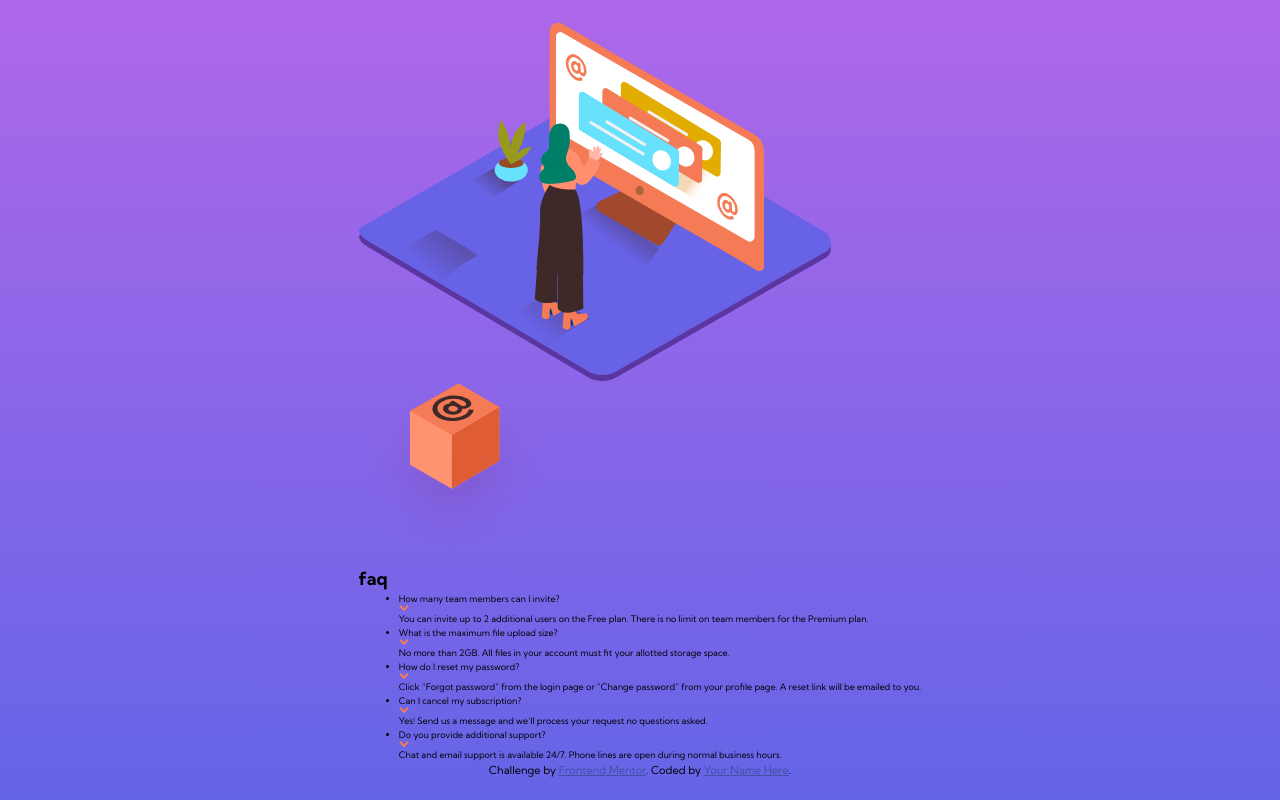
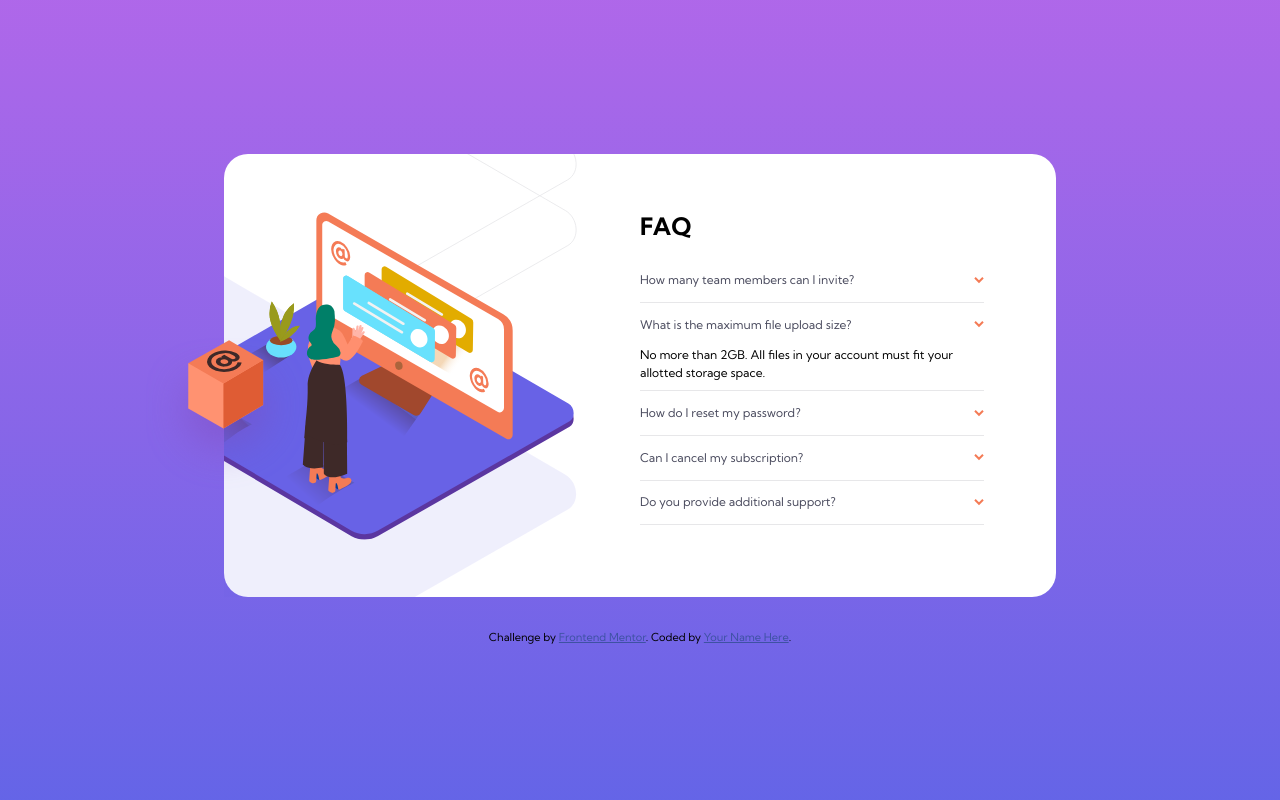
Before and after one commit to jrleijnse/faq-accordion-card, a website: page index.html in a window 1280 px wide. Drawn offline with Linux system fonts and the light colour scheme.

Commit message:
finish hero image

```diff
--- a/css/style.scss
+++ b/css/style.scss
@@ -3,14 +3,12 @@
 // Text
 $very-dark-desaturated-blue: hsl(238, 29%, 16%);
 $soft-red: hsl(14, 88%, 65%);
+$very-dark-grayish-blue: hsl(237, 12%, 33%);
+$dark-grayish-blue: hsl(240, 6%, 50%);
 
 // Background gradient:
 $soft-violet: hsl(273, 75%, 66%);
 $soft-blue: hsl(240, 73%, 65%);
-
-// Text
-$very-dark-grayish-blue: hsl(237, 12%, 33%);
-$dark-grayish-blue: hsl(240, 6%, 50%);
 
 // Dividers
 $light-grayish-blue: hsl(240, 5%, 91%);
@@ -23,12 +21,11 @@ $light-grayish-blue: hsl(240, 5%, 91%);
 }
 * {
   margin: 0;
+  padding: 0;
 }
-html,
+
 body {
   font-size: 0.75rem;
-}
-body {
   background: linear-gradient($soft-violet, $soft-blue);
   display: flex;
   flex-direction: column;
@@ -43,7 +40,6 @@ body {
 /* prettier-ignore */
 img, picture, video, canvas, svg {
   display: block;
-  max-width: 100%;
 }
 
 /* prettier-ignore */
@@ -62,10 +58,91 @@ p, h1, h2, h3, h4, h5, h6 {
 
 /* -------------------- CSS RESET ------------------ */
 
+.grid-container {
+  background-color: #fff;
+  display: grid;
+  grid-template-columns: 1fr 1fr;
+  width: 52rem;
+  border-radius: 1.5rem;
+}
+
+.hero-container {
+  position: relative;
+  overflow: hidden;
+
+  .background-pattern-image {
+    position: absolute;
+    width: 53rem;
+    top: -57%;
+    left: -119%;
+  }
+
+  .hero-image {
+    top: 50%;
+    position: absolute;
+    width: 27rem;
+    transform: translate(-19%, -50%);
+  }
+
+  .orange-box-image {
+    width: 10rem;
+    top: 50%;
+    transform: translate(-49%, -40%);
+    position: fixed;
+  }
+}
+
+.accordion-container {
+  padding: 4.5rem 4.5rem 4.5rem 0rem;
+
+  .accordion-title {
+    line-height: 0;
+    text-transform: uppercase;
+    margin-bottom: 2rem;
+    font-weight: 700;
+  }
+
+  .faq-list {
+    list-style: none;
+
+    .hidden-box {
+      display: none;
+    }
+  }
+}
+
+.question {
+  display: grid;
+  grid-template-columns: 1fr auto;
+  border-bottom: 1px solid $light-grayish-blue;
+  align-items: center;
+
+  .question-title {
+    color: $very-dark-grayish-blue;
+    padding: 0.8rem 0;
+  }
+
+  .question-text {
+    margin-bottom: 0.5rem;
+  }
+}
+
+.btn {
+  border: none;
+  background-color: inherit;
+  cursor: pointer;
+}
+
 .attribution {
-  font-size: 11px;
-  text-align: center;
+  margin-top: 2rem;
+
+  p {
+    color: black;
+    font-size: 11px;
+    text-align: center;
+  }
+
+  a {
+    color: hsl(228, 45%, 44%);
+  }
 }
-.attribution a {
-  color: hsl(228, 45%, 44%);
-}
--- a/index.html
+++ b/index.html
@@ -21,8 +21,14 @@
   <body>
     <main>
       <div class="grid-container">
+        <div class="hero-container">
           <img
-          class="hero-img"
+            class="background-pattern-image"
+            alt="Background pattern"
+            src="./images/bg-pattern-desktop.svg"
+          />
+          <img
+            class="hero-image"
             alt="Women standing in front of big touch-screen monitor"
             src="./images/illustration-woman-online-desktop.svg"
           />
@@ -31,6 +37,7 @@
             alt="An orange box with a @ sign on it"
             src="./images/illustration-box-desktop.svg"
           />
+        </div>
 
         <div class="accordion-container">
           <h1 class="accordion-title">faq</h1>
@@ -39,11 +46,13 @@
             <!-- Question 1 -->
             <li class="question">
               <p class="question-title">How many team members can I invite?</p>
+              <button class="btn">
                 <img
                   class="arrow-down-icon"
                   alt="Arrow down icon"
                   src="./images/icon-arrow-down.svg"
                 />
+              </button>
               <p class="hidden-box">
                 You can invite up to 2 additional users on the Free plan. There
                 is no limit on team members for the Premium plan.
@@ -60,7 +69,7 @@
                 alt="Arrow down icon"
                 src="./images/icon-arrow-down.svg"
               />
-              <p class="hidden-box">
+              <p class="question-text">
                 No more than 2GB. All files in your account must fit your
                 allotted storage space.
               </p>
@@ -113,10 +122,12 @@
     </main>
 
     <footer class="attribution">
+      <p>
         Challenge by
         <a href="https://www.frontendmentor.io?ref=challenge" target="_blank"
           >Frontend Mentor</a
         >. Coded by <a href="#">Your Name Here</a>.
+      </p>
     </footer>
   </body>
 </html>
```
Also changed, not shown: css/style.css, 1 other file. Lines whose indentation alone changed are shown as unchanged.
